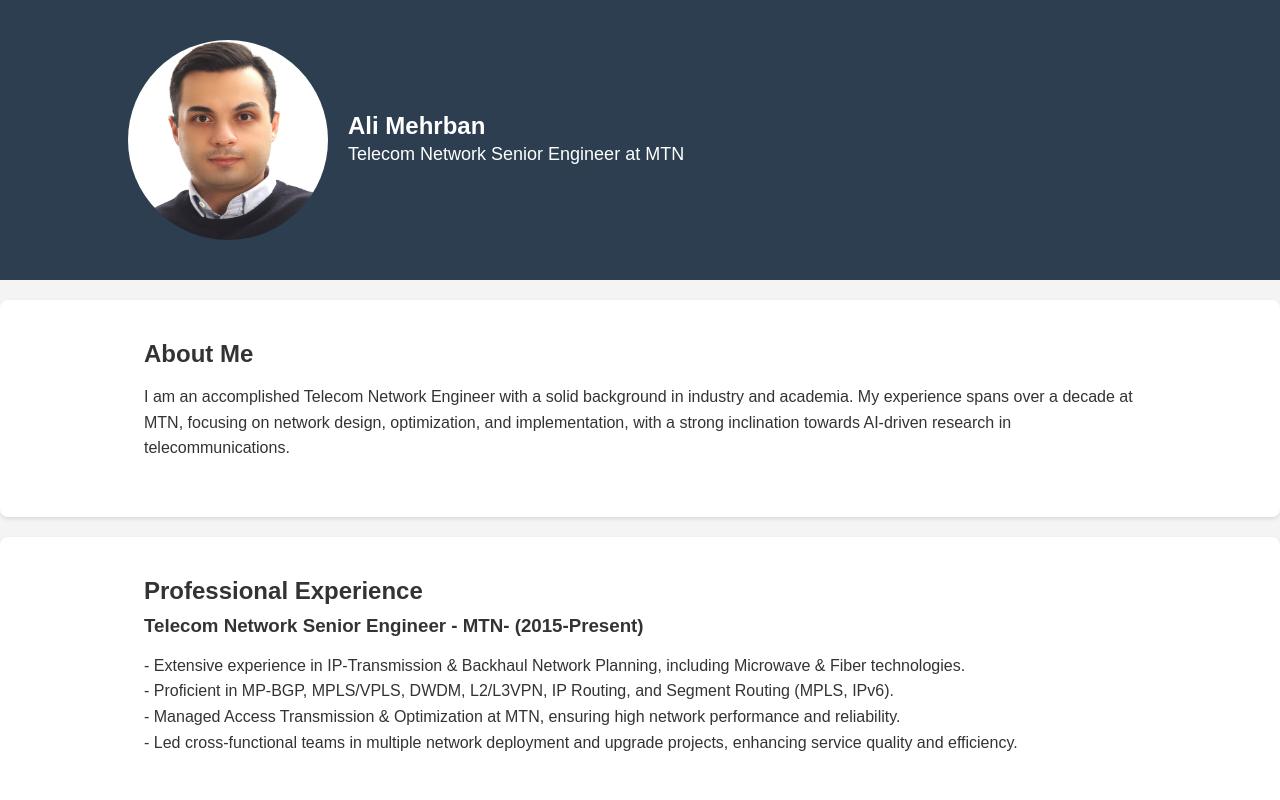
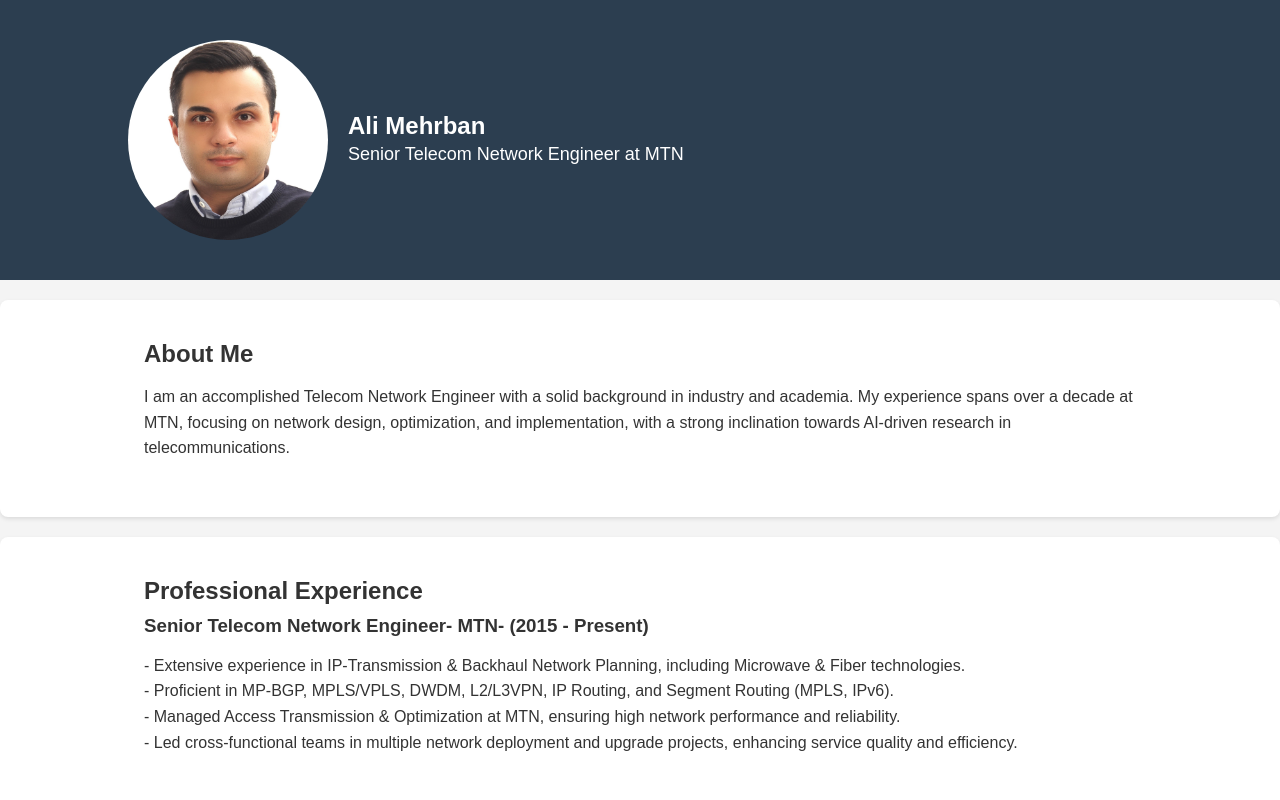
Before and after one commit to AMHB/amhb.github.io, a plain HTML site: page index.html in a window 1280 px wide. Shown: the top 800 px of the page. Drawn offline with Linux system fonts and the light colour scheme.

Commit message:
Update index.html

```diff
--- a/index.html
+++ b/index.html
@@ -16,7 +16,7 @@
                 <img src="https://amhb.github.io/Ali_Mehrban.jpg" alt="Ali Mehrban" class="profile-pic">
                 <div class="profile-info">
                     <h1>Ali Mehrban</h1>
-                    <p>Telecom Network Senior Engineer at MTN</p>
+                    <p> Senior Telecom Network Engineer at MTN</p>
                 </div>
             </div>
         </div>
@@ -35,7 +35,7 @@
         <section class="experience">
             <div class="container">
                 <h2>Professional Experience</h2>
-                <h3>Telecom Network Senior Engineer - MTN- (2015-Present)</h3>
+                <h3> Senior Telecom Network Engineer- MTN- (2015 - Present)</h3>
                 <p>
                     - Extensive experience in IP-Transmission & Backhaul Network Planning, including Microwave & Fiber technologies.<br>
                     - Proficient in MP-BGP, MPLS/VPLS, DWDM, L2/L3VPN, IP Routing, and Segment Routing (MPLS, IPv6).<br>
```
